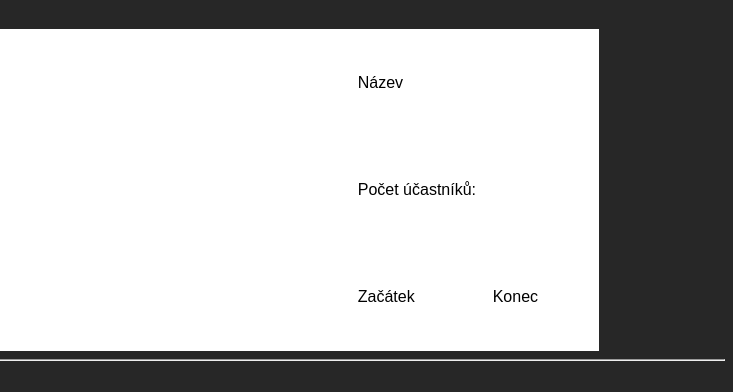
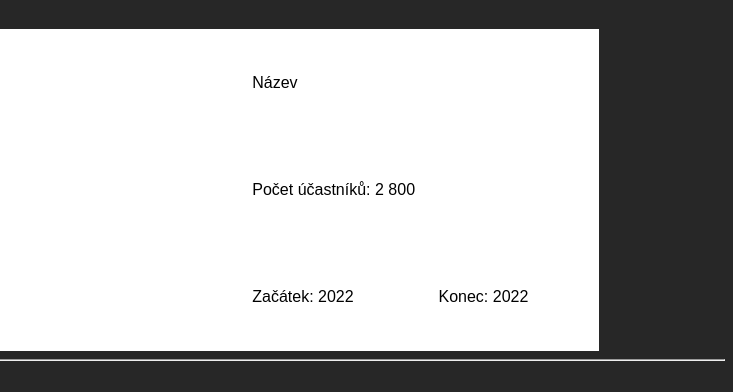
Before and after one commit to lucky295nest/tabulkaolimpijskehry, a plain HTML site: page index.html in a window 1280 px wide. Shown: the part 417-809 px from the top of the page, 547-1280 px from the left. Drawn offline with Linux system fonts and the light colour scheme.

Commit message:
Update index.html

```diff
--- a/index.html
+++ b/index.html
@@ -57,11 +57,11 @@
                 <td colspan="2">Název</td>
             </tr>
             <tr>
-                <td colspan="2">Počet účastníků:</td>
+                <td colspan="2">Počet účastníků: 2 800</td>
             </tr>
             <tr>
-                <td>Začátek</td>
-                <td>Konec</td>
+                <td>Začátek: 2022</td>
+                <td>Konec: 2022</td>
             </tr>
         </table>
     </main>
```
